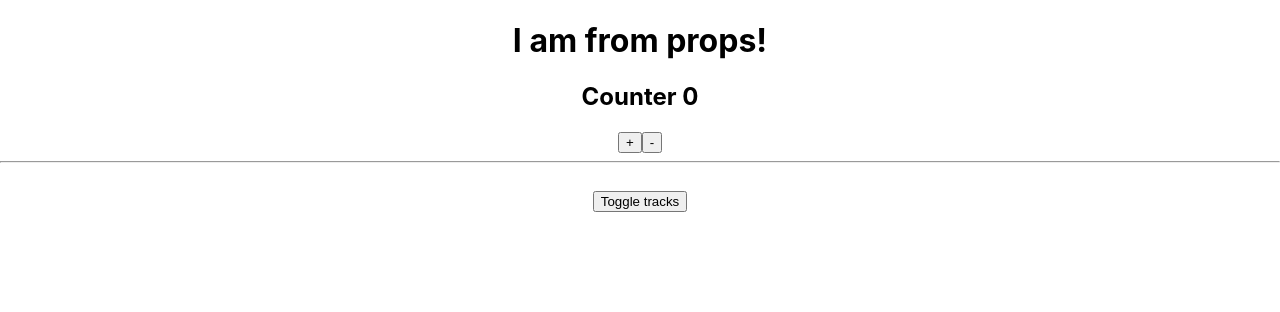
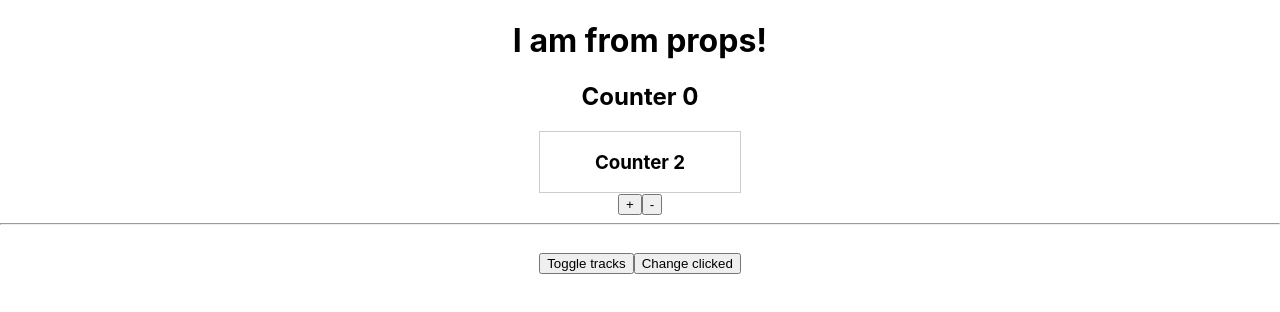
Before and after one commit to karaulovskin/react-theory, a React (Create React App) app: page / in a window 1280 px wide. Shown: the top 312 px of the page. Built offline with nearby package versions, Linux system fonts and the light colour scheme.

Commit message:
Context API\

```diff
--- a/src/App.js
+++ b/src/App.js
@@ -4,11 +4,14 @@
 import ErrorBoundary from "./ErrorBoundary/ErrorBoundary";
 import Counter from "./Counter/Counter";
 
+export const ClickedContext = React.createContext(false)
+
 class App extends Component {
     constructor(props) {
         super(props)
 
         this.state = {
+            clicked: false,
             tracks: [
                 {performer:'Mind Against', name: 'Track 1'},
                 {performer:'Tale of Us', name: 'Track 1'},
@@ -84,7 +87,9 @@
                 {/*<h1>{this.state.pageTitle}</h1>*/}
                 <h1>{ this.props.title }</h1>
 
-                <Counter />
+                <ClickedContext.Provider value={this.state.clicked}>
+                    <Counter />
+                </ClickedContext.Provider>
 
                 <hr/>
 
@@ -92,6 +97,9 @@
                     style={{ marginTop: 20 }}
                     onClick={ this.toggleTrackHandler }
                 >Toggle tracks</button>
+
+                <button onClick={() => this.setState({clicked: true})}>Change clicked</button>
+
                 <div
                     style={{
                         width: 400,
--- a/src/Counter/Counter.js
+++ b/src/Counter/Counter.js
@@ -1,5 +1,6 @@
 import React, {Component} from "react"
 import Auxiliary from "../hoc/Auxiliary";
+import Counter2 from "../Counter2/Counter2";
 
 export default class Counter extends Component {
     state = {
@@ -22,6 +23,7 @@
         return (
             <Auxiliary>
                 <h2>Counter {this.state.counter}</h2>
+                <Counter2 />
                 <button onClick={this.addCounter}>+</button>
                 <button onClick={() => this.setState({counter: this.state.counter - 1})}>-</button>
             </Auxiliary>
--- /dev/null
+++ b/src/Counter2/Counter2.js
@@ -0,0 +1,17 @@
+import React from "react"
+import {ClickedContext} from "../App";
+
+export default props => {
+    return (
+        <div style={{
+            width: 200,
+            margin: '0 auto',
+            border: '1px solid #ccc'
+        }}>
+            <h3>Counter 2</h3>
+            <ClickedContext.Consumer>
+                {clicked => clicked ? <p>clicked</p> : null}
+            </ClickedContext.Consumer>
+        </div>
+    )
+}
```
